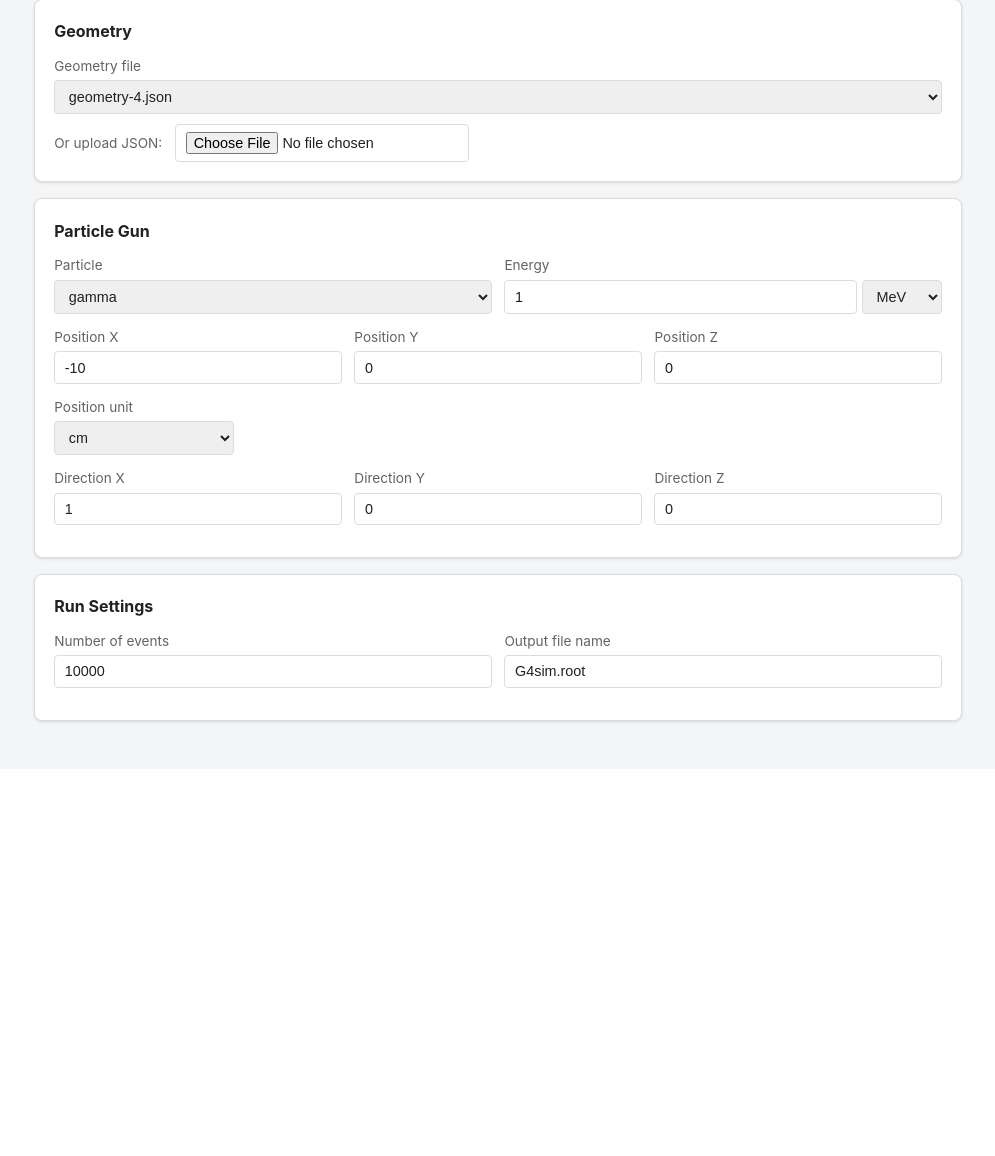
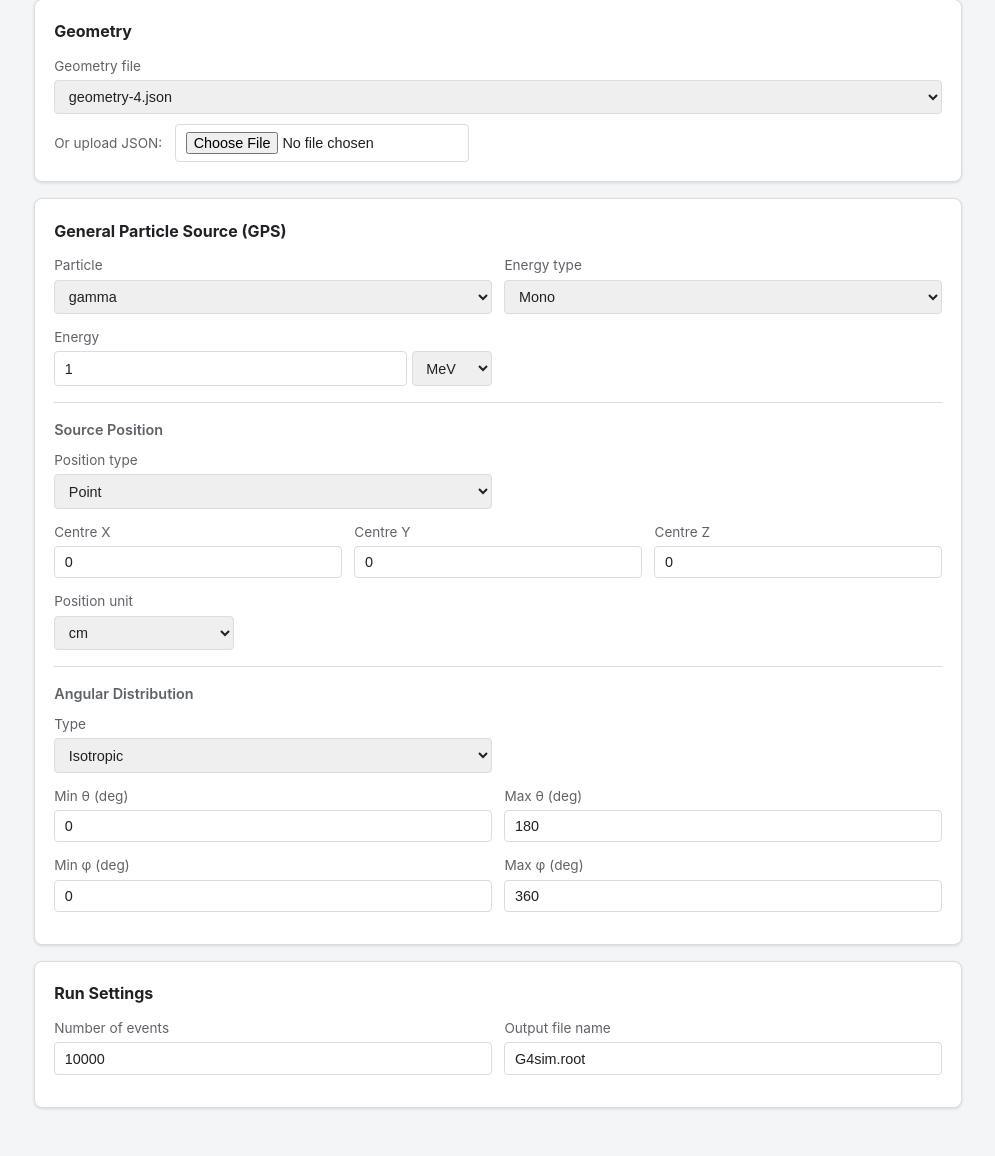
Before and after one commit to acolijn/geant4-simulation, a FastAPI app: page / in a window 1280 px wide. Shown: the part 118-1274 px from the top of the page, without its empty margins (142-1137 px from the left). Before the commit the page ends 842 px from the top, so only its background shows below. Run offline with FastAPI, Linux system fonts and the light colour scheme; data that the repository does not hold is empty; some libraries are stand-ins or nearby versions.

Commit message:
implement GPS instead of gun

```diff
--- a/webapp/routers/run_api.py
+++ b/webapp/routers/run_api.py
@@ -1,5 +1,7 @@
 """
 Run API — start / stop / status, live log streaming, and run history.
+
+Uses the General Particle Source (GPS) for macro generation.
 """
 
 import asyncio
@@ -21,38 +23,142 @@ _SAFE_MACRO_VALUE = re.compile(r"^[\w.+\-]+$")
 router = APIRouter(tags=["run"])
 
 
+def _build_gps_macro(body: dict, run_dir, output: str) -> str:
+    """Build a Geant4 macro string using GPS commands from the request body."""
+    geometry    = body.get("geometry", "geometry.json")
+    verbose     = body.get("verboseHits", "0")
+    n_events    = body.get("nEvents", "10000")
+
+    # ── Source settings ──
+    particle    = body.get("particle", "gamma")
+    ene_type    = body.get("eneType", "Mono")
+    energy      = body.get("energy", "1")
+    energy_unit = body.get("energyUnit", "MeV")
+    ene_min     = body.get("eneMin", "0")
+    ene_max     = body.get("eneMax", "1000")
+    ene_sigma   = body.get("eneSigma", "10")
+    ene_alpha   = body.get("eneAlpha", "-1")
+    ene_gradient  = body.get("eneGradient", "0")
+    ene_intercept = body.get("eneIntercept", "1")
+
+    pos_type    = body.get("posType", "Point")
+    pos_shape   = body.get("posShape", "")
+    pos_x       = body.get("posX", "0")
+    pos_y       = body.get("posY", "0")
+    pos_z       = body.get("posZ", "0")
+    pos_unit    = body.get("posUnit", "cm")
+    pos_radius  = body.get("posRadius", "1")
+    pos_halfz   = body.get("posHalfz", "1")
+    pos_halfx   = body.get("posHalfx", "1")
+    pos_halfy   = body.get("posHalfy", "1")
+    pos_halfz_box = body.get("posHalfzBox", "1")
+    pos_confine = body.get("posConfine", "")
+
+    ang_type    = body.get("angType", "iso")
+    ang_mintheta = body.get("angMintheta", "")
+    ang_maxtheta = body.get("angMaxtheta", "")
+    ang_minphi   = body.get("angMinphi", "")
+    ang_maxphi   = body.get("angMaxphi", "")
+    ang_fx       = body.get("angFx", "0")
+    ang_fy       = body.get("angFy", "0")
+    ang_fz       = body.get("angFz", "0")
+    dir_x        = body.get("dirX", "1")
+    dir_y        = body.get("dirY", "0")
+    dir_z        = body.get("dirZ", "0")
+
+    lines = []
+    lines.append(f"/detector/setGeometryFile config/{geometry}")
+    lines.append(f"/output/setFileName {run_dir}/{output}")
+    lines.append("/run/initialize")
+    lines.append("/vis/disable")
+    lines.append(f"/hits/setVerbose {verbose}")
+    lines.append("")
+    lines.append("# --- General Particle Source ---")
+    lines.append(f"/gps/particle {particle}")
+
+    # Energy
+    lines.append(f"/gps/ene/type {ene_type}")
+    if ene_type == "Mono":
+        lines.append(f"/gps/ene/mono {energy} {energy_unit}")
+    elif ene_type == "Lin":
+        lines.append(f"/gps/ene/min {ene_min} {energy_unit}")
+        lines.append(f"/gps/ene/max {ene_max} {energy_unit}")
+        lines.append(f"/gps/ene/gradient {ene_gradient}")
+        lines.append(f"/gps/ene/intercept {ene_intercept}")
+    elif ene_type == "Pow":
+        lines.append(f"/gps/ene/min {ene_min} {energy_unit}")
+        lines.append(f"/gps/ene/max {ene_max} {energy_unit}")
+        lines.append(f"/gps/ene/alpha {ene_alpha}")
+    elif ene_type == "Gauss":
+        lines.append(f"/gps/ene/mono {energy} {energy_unit}")
+        lines.append(f"/gps/ene/sigma {ene_sigma} {energy_unit}")
+
+    lines.append("")
+
+    # Position / shape
+    lines.append(f"/gps/pos/type {pos_type}")
+    if pos_type in ("Volume", "Surface") and pos_shape:
+        lines.append(f"/gps/pos/shape {pos_shape}")
+    lines.append(f"/gps/pos/centre {pos_x} {pos_y} {pos_z} {pos_unit}")
+
+    if pos_type in ("Volume", "Surface") and pos_shape:
+        if pos_shape in ("Cylinder", "Sphere", "Circle", "Ellipsoid"):
+            lines.append(f"/gps/pos/radius {pos_radius} {pos_unit}")
+        if pos_shape == "Cylinder":
+            lines.append(f"/gps/pos/halfz {pos_halfz} {pos_unit}")
+        if pos_shape in ("Box", "Para"):
+            lines.append(f"/gps/pos/halfx {pos_halfx} {pos_unit}")
+            lines.append(f"/gps/pos/halfy {pos_halfy} {pos_unit}")
+            lines.append(f"/gps/pos/halfz {pos_halfz_box} {pos_unit}")
+
+    if pos_confine and pos_type == "Volume":
+        lines.append(f"/gps/pos/confine {pos_confine}")
+    lines.append("")
+
+    # Angular distribution
+    lines.append(f"/gps/ang/type {ang_type}")
+    if ang_type in ("iso", "cos"):
+        if ang_mintheta:
+            lines.append(f"/gps/ang/mintheta {ang_mintheta} deg")
+        if ang_maxtheta:
+            lines.append(f"/gps/ang/maxtheta {ang_maxtheta} deg")
+        if ang_minphi:
+            lines.append(f"/gps/ang/minphi {ang_minphi} deg")
+        if ang_maxphi:
+            lines.append(f"/gps/ang/maxphi {ang_maxphi} deg")
+    elif ang_type == "focused":
+        lines.append(f"/gps/ang/focuspoint {ang_fx} {ang_fy} {ang_fz} {pos_unit}")
+    elif ang_type in ("beam1d", "beam2d"):
+        lines.append(f"/gps/direction {dir_x} {dir_y} {dir_z}")
+
+    lines.append("")
+    lines.append(f"/run/beamOn {n_events}")
+    lines.append("")
+
+    return "\n".join(lines)
+
+
 @router.post("/api/run")
 async def start_run(request: Request):
-    """Start a simulation run.  Expects JSON body with run parameters."""
+    """Start a simulation run.  Expects JSON body with GPS parameters."""
     if current_process["proc"] is not None:
         return JSONResponse({"error": "A simulation is already running"}, status_code=409)
 
     body = await request.json()
     geometry    = body.get("geometry", "geometry.json")
-    particle    = body.get("particle", "gamma")
-    energy      = body.get("energy", "1")
-    energy_unit = body.get("energyUnit", "MeV")
-    pos_x       = body.get("posX", "-10")
-    pos_y       = body.get("posY", "0")
-    pos_z       = body.get("posZ", "0")
-    pos_unit    = body.get("posUnit", "cm")
-    dir_x       = body.get("dirX", "1")
-    dir_y       = body.get("dirY", "0")
-    dir_z       = body.get("dirZ", "0")
     n_events    = body.get("nEvents", "10000")
     output      = body.get("outputFile", "G4sim.root")
-    verbose     = body.get("verboseHits", "0")
 
     # ── Input sanitisation ────────────────────────────────
-    # Reject values that could inject extra lines or Geant4 commands.
-    macro_fields = {
-        "particle": particle, "energy": energy, "energyUnit": energy_unit,
-        "posX": pos_x, "posY": pos_y, "posZ": pos_z, "posUnit": pos_unit,
-        "dirX": dir_x, "dirY": dir_y, "dirZ": dir_z,
-        "nEvents": n_events, "outputFile": output, "verbose": verbose,
-    }
+    # Collect all fields that will appear in the macro.
+    macro_fields = {}
+    for key, val in body.items():
+        if key in ("geometry", "outputFile"):
+            continue  # handled separately
+        macro_fields[key] = str(val)
+
     for field_name, value in macro_fields.items():
-        if not _SAFE_MACRO_VALUE.match(str(value)):
+        if value and not _SAFE_MACRO_VALUE.match(value):
             return JSONResponse(
                 {"error": f"Invalid characters in '{field_name}'"},
                 status_code=400,
@@ -68,32 +174,19 @@ async def start_run(request: Request):
     run_dir = RUNS_DIR / stamp
     run_dir.mkdir(parents=True, exist_ok=True)
 
-    # Generate the macro
+    # Generate the GPS macro
     macro_path = run_dir / "run.mac"
-    macro_content = (
-        f"/detector/setGeometryFile config/{geometry}\n"
-        f"/output/setFileName {run_dir}/{output}\n"
-        f"/run/initialize\n"
-        f"/vis/disable\n"
-        f"/hits/setVerbose {verbose}\n"
-        f"\n"
-        f"/gun/particle {particle}\n"
-        f"/gun/energy {energy} {energy_unit}\n"
-        f"/gun/position {pos_x} {pos_y} {pos_z} {pos_unit}\n"
-        f"/gun/direction {dir_x} {dir_y} {dir_z}\n"
-        f"\n"
-        f"/run/beamOn {n_events}\n"
-    )
+    macro_content = _build_gps_macro(body, run_dir, output)
     macro_path.write_text(macro_content)
 
     # Save run metadata
     meta = {
         "started": stamp,
         "geometry": geometry,
-        "particle": particle,
-        "energy": f"{energy} {energy_unit}",
-        "position": f"{pos_x} {pos_y} {pos_z} {pos_unit}",
-        "direction": f"{dir_x} {dir_y} {dir_z}",
+        "particle": body.get("particle", "gamma"),
+        "energy": f"{body.get('energy', '1')} {body.get('energyUnit', 'MeV')}",
+        "sourceType": body.get("posType", "Point"),
+        "angularType": body.get("angType", "iso"),
         "nEvents": int(n_events),
         "outputFile": output,
         "status": "running",
--- a/webapp/static/app.js
+++ b/webapp/static/app.js
@@ -25,6 +25,56 @@ function esc(s) {
   d.appendChild(document.createTextNode(String(s)));
   return d.innerHTML;
 }
+
+// ─── GPS dynamic form visibility ────────────────────────
+
+function toggleGpsFields() {
+  const eneType = $('ene-type').value;
+  const posType = $('pos-type').value;
+  const posShape = $('pos-shape') ? $('pos-shape').value : '';
+  const angType = $('ang-type').value;
+
+  // Energy fields
+  const isMono  = (eneType === 'Mono');
+  const isGauss = (eneType === 'Gauss');
+  const isRange = (eneType === 'Lin' || eneType === 'Pow');
+  const isPow   = (eneType === 'Pow');
+  const isLin   = (eneType === 'Lin');
+
+  toggleVis('ene-mono-group',  isMono || isGauss);
+  toggleVis('ene-sigma-group', isGauss);
+  toggleVis('ene-range-group', isRange);
+  toggleVis('ene-alpha-group', isPow);
+  toggleVis('ene-lin-group',   isLin);
+
+  // Position / shape fields
+  const hasShape = (posType === 'Volume' || posType === 'Surface');
+  toggleVis('pos-shape-group', hasShape);
+
+  const shCyl    = hasShape && (posShape === 'Cylinder');
+  const shSphere = hasShape && (posShape === 'Sphere' || posShape === 'Circle' || posShape === 'Ellipsoid');
+  const shBox    = hasShape && (posShape === 'Box');
+
+  toggleVis('pos-radius-group',  shCyl || shSphere);
+  toggleVis('pos-halfz-group',   shCyl);
+  toggleVis('pos-box-group',     shBox);
+  toggleVis('pos-confine-group', posType === 'Volume');
+
+  // Angular fields
+  toggleVis('ang-theta-group', angType === 'iso' || angType === 'cos');
+  toggleVis('ang-focus-group', angType === 'focused');
+  toggleVis('ang-dir-group',   angType === 'beam1d' || angType === 'beam2d');
+}
+
+function toggleVis(id, show) {
+  const el = $(id);
+  if (!el) return;
+  if (show) el.classList.remove('gps-hidden');
+  else      el.classList.add('gps-hidden');
+}
+
+// Initialise GPS form on load
+toggleGpsFields();
 
 // ─── CONFIG TAB ─────────────────────────────────────────
 
@@ -58,19 +108,42 @@ let ws = null;
 
 $('btn-start').addEventListener('click', async () => {
   const body = {
-    geometry:   $('geometry-select').value,
-    particle:   $('particle').value,
-    energy:     $('energy').value,
-    energyUnit: $('energy-unit').value,
-    posX:       $('posX').value,
-    posY:       $('posY').value,
-    posZ:       $('posZ').value,
-    posUnit:    $('pos-unit').value,
-    dirX:       $('dirX').value,
-    dirY:       $('dirY').value,
-    dirZ:       $('dirZ').value,
-    nEvents:    $('nEvents').value,
-    outputFile: $('outputFile').value,
+    geometry:    $('geometry-select').value,
+    particle:    $('particle').value,
+    eneType:     $('ene-type').value,
+    energy:      $('energy').value,
+    energyUnit:  $('energy-unit').value,
+    eneMin:      $('ene-min').value,
+    eneMax:      $('ene-max').value,
+    eneSigma:    $('ene-sigma').value,
+    eneAlpha:    $('ene-alpha').value,
+    eneGradient: $('ene-gradient').value,
+    eneIntercept:$('ene-intercept').value,
+    posType:     $('pos-type').value,
+    posShape:    $('pos-shape') ? $('pos-shape').value : '',
+    posX:        $('posX').value,
+    posY:        $('posY').value,
+    posZ:        $('posZ').value,
+    posUnit:     $('pos-unit').value,
+    posRadius:   $('pos-radius').value,
+    posHalfz:    $('pos-halfz').value,
+    posHalfx:    $('pos-halfx').value,
+    posHalfy:    $('pos-halfy').value,
+    posHalfzBox: $('pos-halfz-box').value,
+    posConfine:  $('pos-confine') ? $('pos-confine').value : '',
+    angType:     $('ang-type').value,
+    angMintheta: $('ang-mintheta').value,
+    angMaxtheta: $('ang-maxtheta').value,
+    angMinphi:   $('ang-minphi').value,
+    angMaxphi:   $('ang-maxphi').value,
+    angFx:       $('ang-fx').value,
+    angFy:       $('ang-fy').value,
+    angFz:       $('ang-fz').value,
+    dirX:        $('dirX') ? $('dirX').value : '1',
+    dirY:        $('dirY') ? $('dirY').value : '0',
+    dirZ:        $('dirZ') ? $('dirZ').value : '0',
+    nEvents:     $('nEvents').value,
+    outputFile:  $('outputFile').value,
   };
 
   const res = await fetch('/api/run', {
@@ -145,7 +218,7 @@ async function loadRunHistory() {
     <tr>
       <td>${esc(r.runId || r.started)}</td>
       <td>${esc(r.geometry)}</td>
-      <td>${esc(r.particle)} ${esc(r.energy)}</td>
+      <td>${esc(r.particle)} ${esc(r.energy)}${r.sourceType ? ' (' + esc(r.sourceType) + ')' : ''}</td>
       <td>${(r.nEvents || 0).toLocaleString()}</td>
       <td>${esc(r.status)}</td>
     </tr>
--- a/webapp/static/style.css
+++ b/webapp/static/style.css
@@ -167,3 +167,8 @@ tbody tr:hover { background: var(--bg); }
 
 /* ── Plot container ─────────────────────────────────────── */
 #plot-container { min-height: 500px; width: 100%; }
+
+/* ── GPS form helpers ──────────────────────────────────── */
+.gps-hidden { display: none !important; }
+.card-sep { border: none; border-top: 1px solid var(--border); margin: 1rem 0; }
+.card-sub { font-size: .9rem; font-weight: 600; margin-bottom: .6rem; color: var(--text2); }
--- a/webapp/templates/index.html
+++ b/webapp/templates/index.html
@@ -37,42 +37,161 @@
   </div>
 
   <div class="card">
-    <h2>Particle Gun</h2>
+    <h2>General Particle Source (GPS)</h2>
+
+    <!-- ── Particle & Energy ── -->
     <div class="form-grid">
       <label>Particle
         <select id="particle">
           <option value="gamma">gamma</option>
-          <option value="neutron">neutron</option>
           <option value="e-">e-</option>
           <option value="e+">e+</option>
           <option value="proton">proton</option>
+          <option value="neutron">neutron</option>
           <option value="mu-">mu-</option>
+          <option value="mu+">mu+</option>
+          <option value="alpha">alpha</option>
+          <option value="opticalphoton">opticalphoton</option>
         </select>
       </label>
+      <label>Energy type
+        <select id="ene-type" onchange="toggleGpsFields()">
+          <option value="Mono" selected>Mono</option>
+          <option value="Lin">Linear</option>
+          <option value="Pow">Power-law</option>
+          <option value="Gauss">Gaussian</option>
+        </select>
+      </label>
+    </div>
+
+    <!-- Mono / Gauss energy -->
+    <div id="ene-mono-group" class="form-grid">
       <label>Energy
         <div class="input-unit">
           <input type="number" id="energy" value="1" step="any" />
           <select id="energy-unit">
+            <option value="eV">eV</option>
+            <option value="keV">keV</option>
             <option value="MeV" selected>MeV</option>
-            <option value="keV">keV</option>
             <option value="GeV">GeV</option>
           </select>
         </div>
       </label>
     </div>
+    <div id="ene-sigma-group" class="form-grid gps-hidden">
+      <label>Sigma
+        <div class="input-unit">
+          <input type="number" id="ene-sigma" value="10" step="any" />
+          <span class="unit-echo"></span>
+        </div>
+      </label>
+    </div>
+
+    <!-- Lin / Pow energy range -->
+    <div id="ene-range-group" class="form-grid gps-hidden">
+      <label>Min energy
+        <input type="number" id="ene-min" value="0" step="any" />
+      </label>
+      <label>Max energy
+        <input type="number" id="ene-max" value="1000" step="any" />
+      </label>
+    </div>
+    <div id="ene-alpha-group" class="form-grid gps-hidden">
+      <label>Alpha (power index)
+        <input type="number" id="ene-alpha" value="-1" step="any" />
+      </label>
+    </div>
+    <div id="ene-lin-group" class="form-grid gps-hidden">
+      <label>Gradient
+        <input type="number" id="ene-gradient" value="0" step="any" />
+      </label>
+      <label>Intercept
+        <input type="number" id="ene-intercept" value="1" step="any" />
+      </label>
+    </div>
+
+    <hr class="card-sep" />
+
+    <!-- ── Source position / shape ── -->
+    <h3 class="card-sub">Source Position</h3>
+    <div class="form-grid">
+      <label>Position type
+        <select id="pos-type" onchange="toggleGpsFields()">
+          <option value="Point" selected>Point</option>
+          <option value="Volume">Volume</option>
+          <option value="Surface">Surface</option>
+          <option value="Beam">Beam</option>
+        </select>
+      </label>
+      <label id="pos-shape-group" class="gps-hidden">Shape
+        <select id="pos-shape" onchange="toggleGpsFields()">
+          <option value="Cylinder">Cylinder</option>
+          <option value="Sphere">Sphere</option>
+          <option value="Box">Box</option>
+          <option value="Circle">Circle</option>
+          <option value="Ellipsoid">Ellipsoid</option>
+        </select>
+      </label>
+    </div>
+
     <div class="form-grid triple">
-      <label>Position X <input type="number" id="posX" value="-10" step="any" /></label>
-      <label>Position Y <input type="number" id="posY" value="0" step="any" /></label>
-      <label>Position Z <input type="number" id="posZ" value="0" step="any" /></label>
+      <label>Centre X <input type="number" id="posX" value="0" step="any" /></label>
+      <label>Centre Y <input type="number" id="posY" value="0" step="any" /></label>
+      <label>Centre Z <input type="number" id="posZ" value="0" step="any" /></label>
     </div>
     <label class="narrow">Position unit
       <select id="pos-unit">
+        <option value="mm">mm</option>
         <option value="cm" selected>cm</option>
-        <option value="mm">mm</option>
         <option value="m">m</option>
       </select>
     </label>
-    <div class="form-grid triple">
+
+    <!-- shape dimensions (Volume / Surface) -->
+    <div id="pos-radius-group" class="form-grid gps-hidden">
+      <label>Radius <input type="number" id="pos-radius" value="1" step="any" /></label>
+    </div>
+    <div id="pos-halfz-group" class="form-grid gps-hidden">
+      <label>Half Z <input type="number" id="pos-halfz" value="1" step="any" /></label>
+    </div>
+    <div id="pos-box-group" class="form-grid triple gps-hidden">
+      <label>Half X <input type="number" id="pos-halfx" value="1" step="any" /></label>
+      <label>Half Y <input type="number" id="pos-halfy" value="1" step="any" /></label>
+      <label>Half Z (box) <input type="number" id="pos-halfz-box" value="1" step="any" /></label>
+    </div>
+    <div id="pos-confine-group" class="form-grid gps-hidden">
+      <label>Confine to physical volume
+        <input type="text" id="pos-confine" placeholder="e.g. SourcePhysical" />
+      </label>
+    </div>
+
+    <hr class="card-sep" />
+
+    <!-- ── Angular distribution ── -->
+    <h3 class="card-sub">Angular Distribution</h3>
+    <div class="form-grid">
+      <label>Type
+        <select id="ang-type" onchange="toggleGpsFields()">
+          <option value="iso" selected>Isotropic</option>
+          <option value="cos">Cosine-law</option>
+          <option value="focused">Focused</option>
+          <option value="beam1d">Beam 1D</option>
+          <option value="beam2d">Beam 2D</option>
+        </select>
+      </label>
+    </div>
+    <div id="ang-theta-group" class="form-grid gps-hidden">
+      <label>Min θ (deg) <input type="number" id="ang-mintheta" value="0" step="any" /></label>
+      <label>Max θ (deg) <input type="number" id="ang-maxtheta" value="180" step="any" /></label>
+      <label>Min φ (deg) <input type="number" id="ang-minphi" value="0" step="any" /></label>
+      <label>Max φ (deg) <input type="number" id="ang-maxphi" value="360" step="any" /></label>
+    </div>
+    <div id="ang-focus-group" class="form-grid triple gps-hidden">
+      <label>Focus X <input type="number" id="ang-fx" value="0" step="any" /></label>
+      <label>Focus Y <input type="number" id="ang-fy" value="0" step="any" /></label>
+      <label>Focus Z <input type="number" id="ang-fz" value="0" step="any" /></label>
+    </div>
+    <div id="ang-dir-group" class="form-grid triple gps-hidden">
       <label>Direction X <input type="number" id="dirX" value="1" step="any" /></label>
       <label>Direction Y <input type="number" id="dirY" value="0" step="any" /></label>
       <label>Direction Z <input type="number" id="dirZ" value="0" step="any" /></label>
```
Also changed, not shown: 4 other files.
